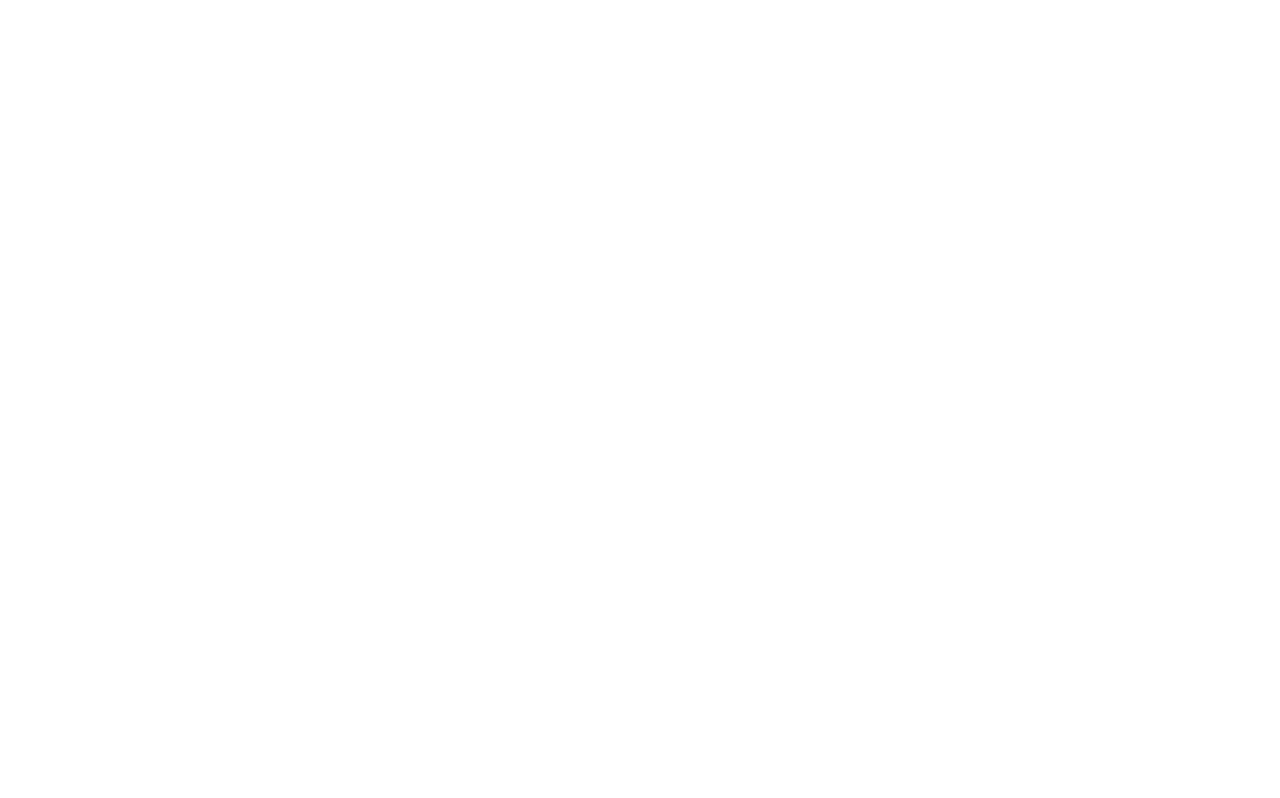
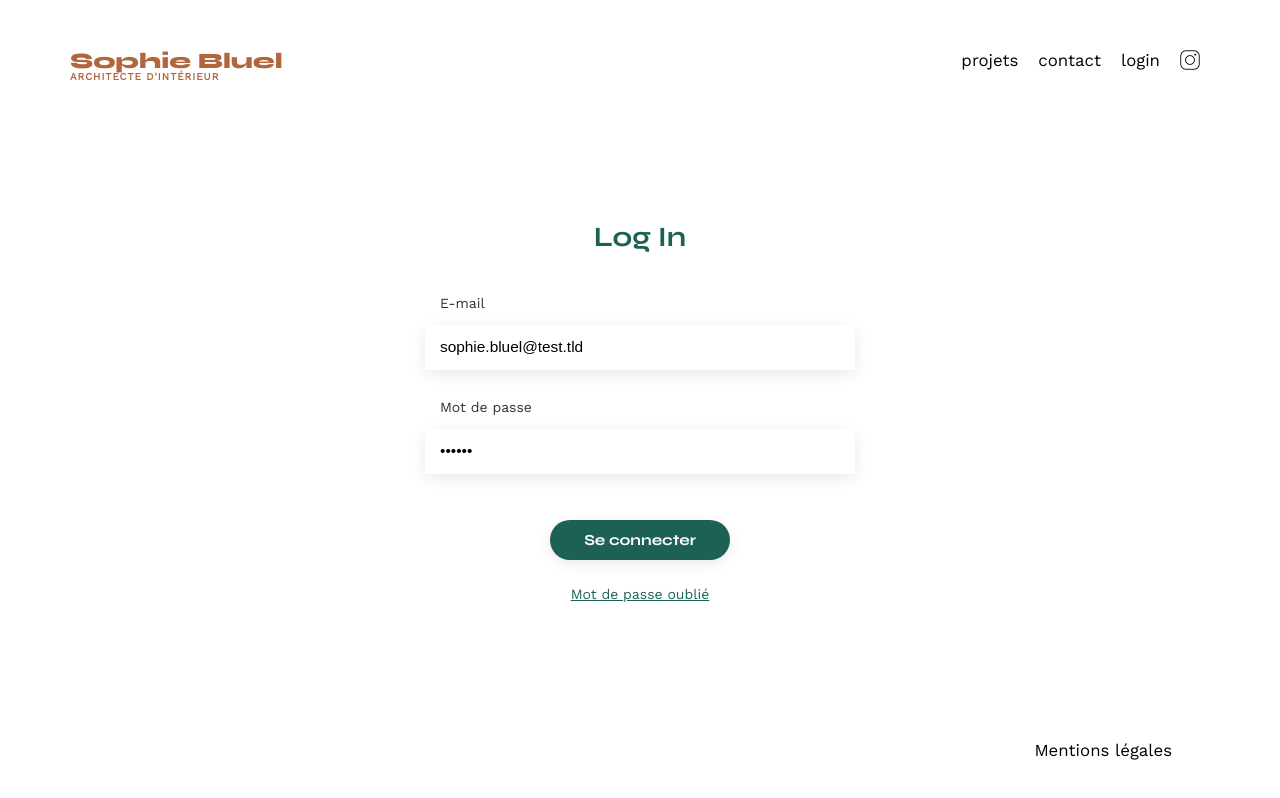
Before and after one commit to Arkapok/Projet-6-Creez-une-page-web-dynamique-avec-JavaScript, a plain HTML site: page login.html in a window 1280 px wide. Drawn offline with nearby package versions, Linux system fonts and the light colour scheme.

Commit message:
Set up Login

```diff
--- a/assets/login.js
+++ b/assets/login.js
@@ -0,0 +1,35 @@
+function login(event) {
+    event.preventDefault();
+
+    console.log("Login button clicked");
+
+    const email = document.getElementById("email").value;
+    const password = document.getElementById("password").value;
+
+    if (email === "" || password === "") {
+        return;
+    }
+
+    fetchData("users/login", "POST", false, { email, password })
+        .then(response => {
+            //Get the token
+            const token = response.token;
+            if (token) {
+                localStorage.setItem("token", token);
+            }
+
+            //return to main page
+            window.location.href = "index.html";
+        })
+        .catch(error => {
+            console.error("Login failed:", error);
+        });
+}
+
+addEventListener("DOMContentLoaded", () => {
+    //Login on submit
+    const loginForm = document.getElementById("login-form");
+    if (loginForm) {
+        loginForm.addEventListener("submit", login);
+    }
+})
--- a/assets/style.css
+++ b/assets/style.css
@@ -185,3 +185,79 @@ footer nav ul {
 	justify-content: flex-end;
 	margin: 2em
 }
+
+#login-section {
+    min-height: 70vh;
+    display: flex;
+    flex-direction: column;
+    align-items: center;
+    justify-content: center;
+}
+
+.login-form {
+    display: flex;
+    flex-direction: column;
+    align-items: center;
+    width: 400px;
+    background: none;
+    gap: 10px;
+}
+
+.login-form label {
+    align-self: flex-start;
+    margin-bottom: 5px;
+    margin-top: 15px;
+    color: #333;
+    font-size: 1em;
+}
+
+.login-form input[type="email"],
+.login-form input[type="password"] {
+    width: 100%;
+    height: 45px;
+    border: none;
+    box-shadow: 0px 4px 14px rgba(0,0,0,0.09);
+    padding: 0 15px;
+    font-size: 1.1em;
+    background: #fff;
+    margin-bottom: 5px;
+}
+
+.btn-login {
+    font-family: 'Syne';
+    font-weight: 700;
+    color: white;
+    background-color: #1D6154;
+    margin: 2em auto 0.5em auto;
+    width: 180px;
+    text-align: center;
+    border-radius: 60px;
+    border: none;
+    height: 40px;
+    font-size: 1.1em;
+    cursor: pointer;
+    box-shadow: 0px 4px 14px rgba(0,0,0,0.09);
+    transition: background 0.2s;
+}
+
+.btn-login:hover {
+    background: #14443b;
+}
+
+.forgot-link {
+    color: #1D6154;
+    text-align: center;
+    display: block;
+    margin-top: 10px;
+    text-decoration: underline;
+    font-size: 1em;
+}
+
+#login-section h2 {
+    color: #1D6154;
+    font-family: 'Syne';
+    font-size: 2em;
+    font-weight: 700;
+    margin-bottom: 30px;
+    text-align: center;
+}
--- a/login.html
+++ b/login.html
@@ -1,5 +1,5 @@
 <!DOCTYPE html>
-<html lang="eu">
+<html lang="en">
 <head>
     <meta charset="UTF-8">
     <meta name="viewport" content="width=device-width, initial-scale=1.0">
@@ -12,4 +12,40 @@
     <script src="./assets/utils.js" defer></script>
     <script src="./assets/login.js" defer></script>
 </head>
+<body>
+    <header>
+        <h1>
+            Sophie Bluel
+            <span>ARCHITECTE D'INTÉRIEUR</span>
+        </h1>
+        <nav>
+            <ul>
+                <li>projets</li>
+                <li>contact</li>
+                <li class="active">login</li>
+                <li><img src="./assets/icons/instagram.png" alt="Instagram" style="width: 20px; vertical-align: middle;"></li>
+            </ul>
+        </nav>
+    </header>
+    <main>
+        <section id="login-section">
+            <h2>Log In</h2>
+            <form id="login-form" class="login-form">
+                <label for="email">E-mail</label>
+                <input type="email" id="email" value="sophie.bluel@test.tld" placeholder="" required>
+                <label for="password">Mot de passe</label>
+                <input type="password" id="password" value="S0phie" placeholder="" required>
+                <button type="submit" id="login-button" class="btn-login">Se connecter</button>
+                <a href="#" class="forgot-link">Mot de passe oublié</a>
+            </form>
+        </section>
+    </main>
+    <footer>
+        <nav>
+            <ul>
+                <li>Mentions légales</li>
+            </ul>
+        </nav>
+    </footer>
+</body>
 </html>
```
